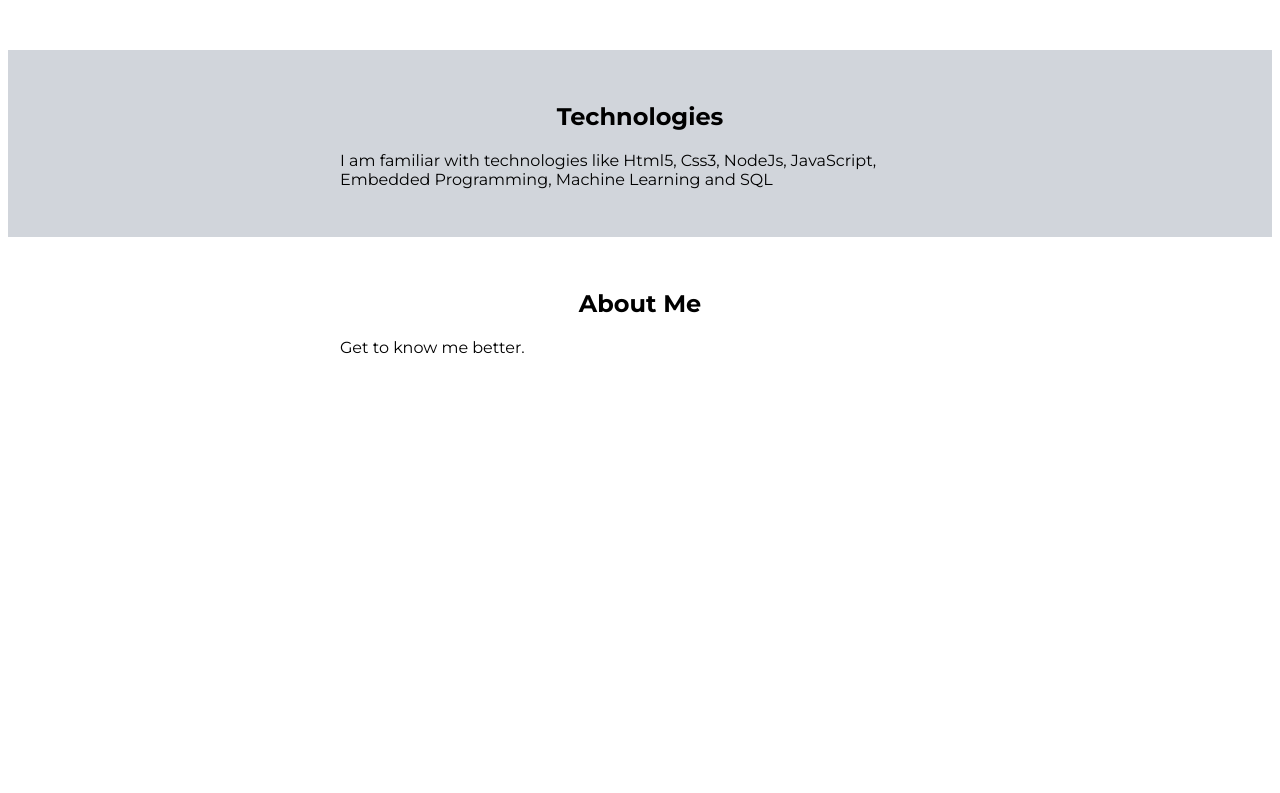
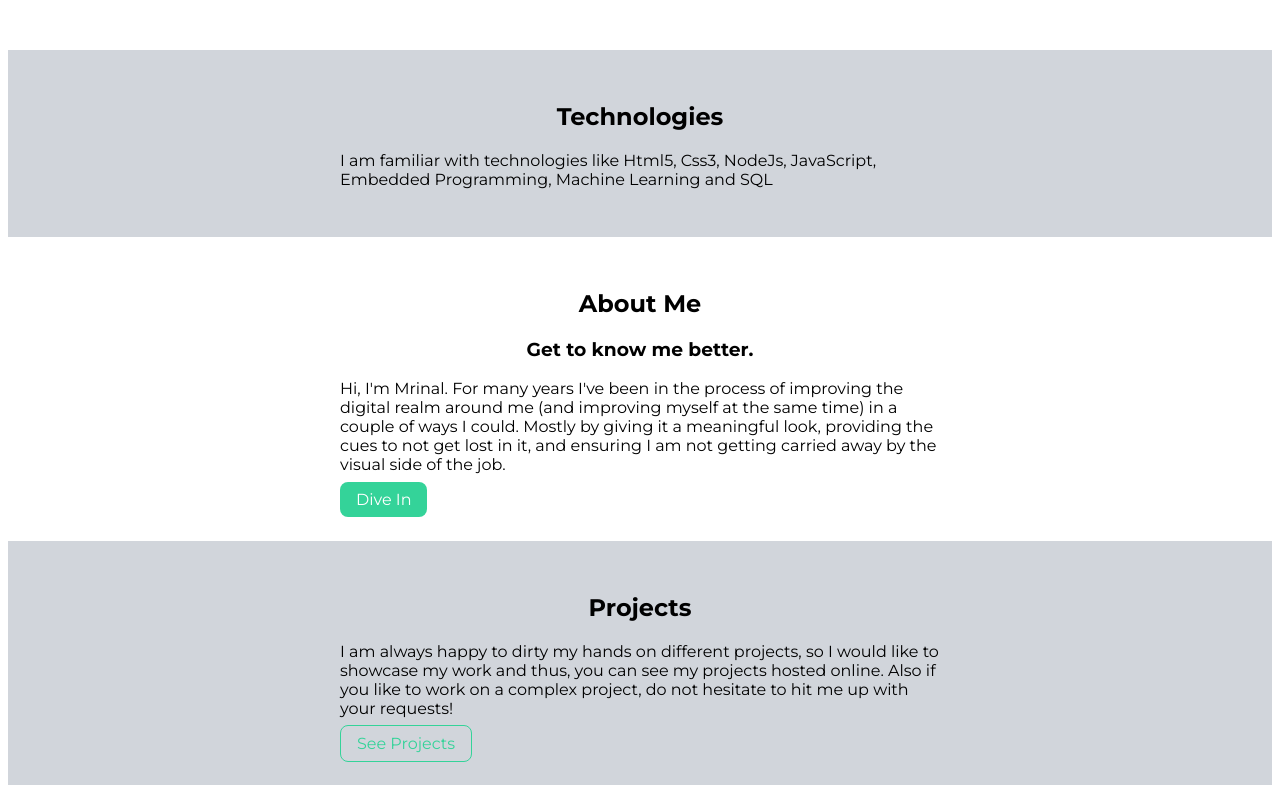
Before and after one commit to Hmrinal/Component-Library, a plain HTML site: page index.html in a window 1280 px wide. Shown: the part 532-1325 px from the top of the page. Before the commit the page ends 945 px from the top, so only its background shows below. Drawn offline with Linux system fonts and the light colour scheme.

Commit message:
add: new sections added on home

```diff
--- a/index.html
+++ b/index.html
@@ -34,15 +34,23 @@
 
     <section class="section ow">
         <div class="container container-center">
-            <h1>Technologies</h3>
+            <h1>Technologies</h1>
             <p>I am familiar with technologies like Html5, Css3, NodeJs, JavaScript, Embedded Programming, Machine Learning and SQL</p>
-
         </div>
     </section>
     <section class="section">
         <div class="container container-center">
-            <h1>About Me</h3>
-            <p>Get to know me better. </p>
+            <h1>About Me</h1>
+            <h3 style="text-align: center;">Get to know me better.</h3>
+            <p>Hi, I'm Mrinal. For many years I've been in the process of improving the digital realm around me (and improving myself at the same time) in a couple of ways I could. Mostly by giving it a meaningful look, providing the cues to not get lost in it, and ensuring I am not getting carried away by the visual side of the job.</p>
+            <a class="link link-primary" href="/">Dive In</a>
+        </div>
+    </section>
+    <section class="section ow">
+        <div class="container container-center">
+            <h1>Projects</h1>
+            <p>I am always happy to dirty my hands on different projects, so I would like to showcase my work and thus, you can see my projects hosted online. Also if you like to work on a complex project, do not hesitate to hit me up with your requests!  </p>
+            <a class="link link-secondary" href="/">See Projects</a>
         </div>
     </section>
 </body>
--- a/styles.css
+++ b/styles.css
@@ -11,6 +11,7 @@ hr{
     --dark-gray: #6B7280;
     --off-white: #D1D5DB;
 }
+
 
 /** container **/
 .container{
```
Also changed, not shown: lib/component.html (+2 -2 lines).
